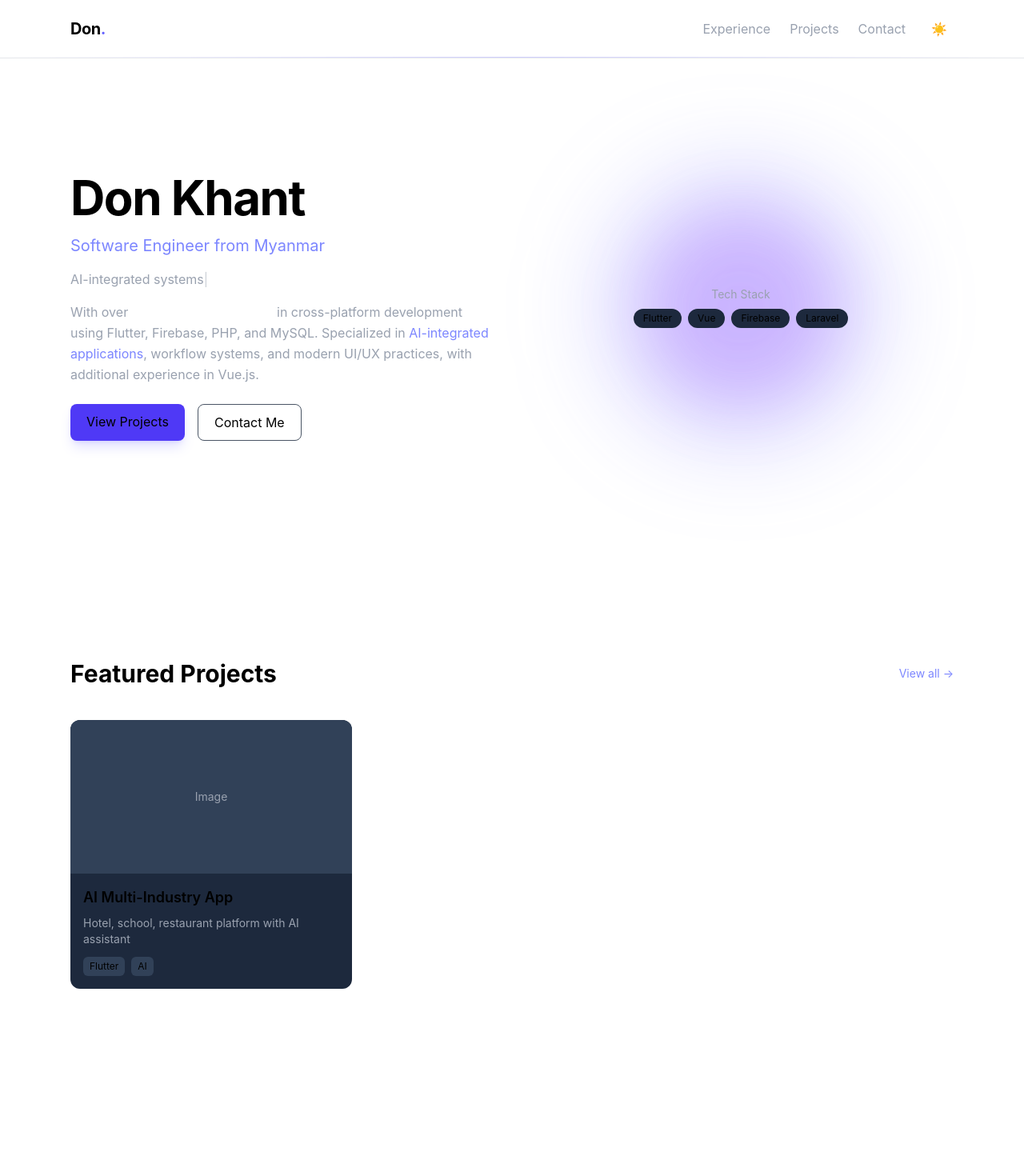
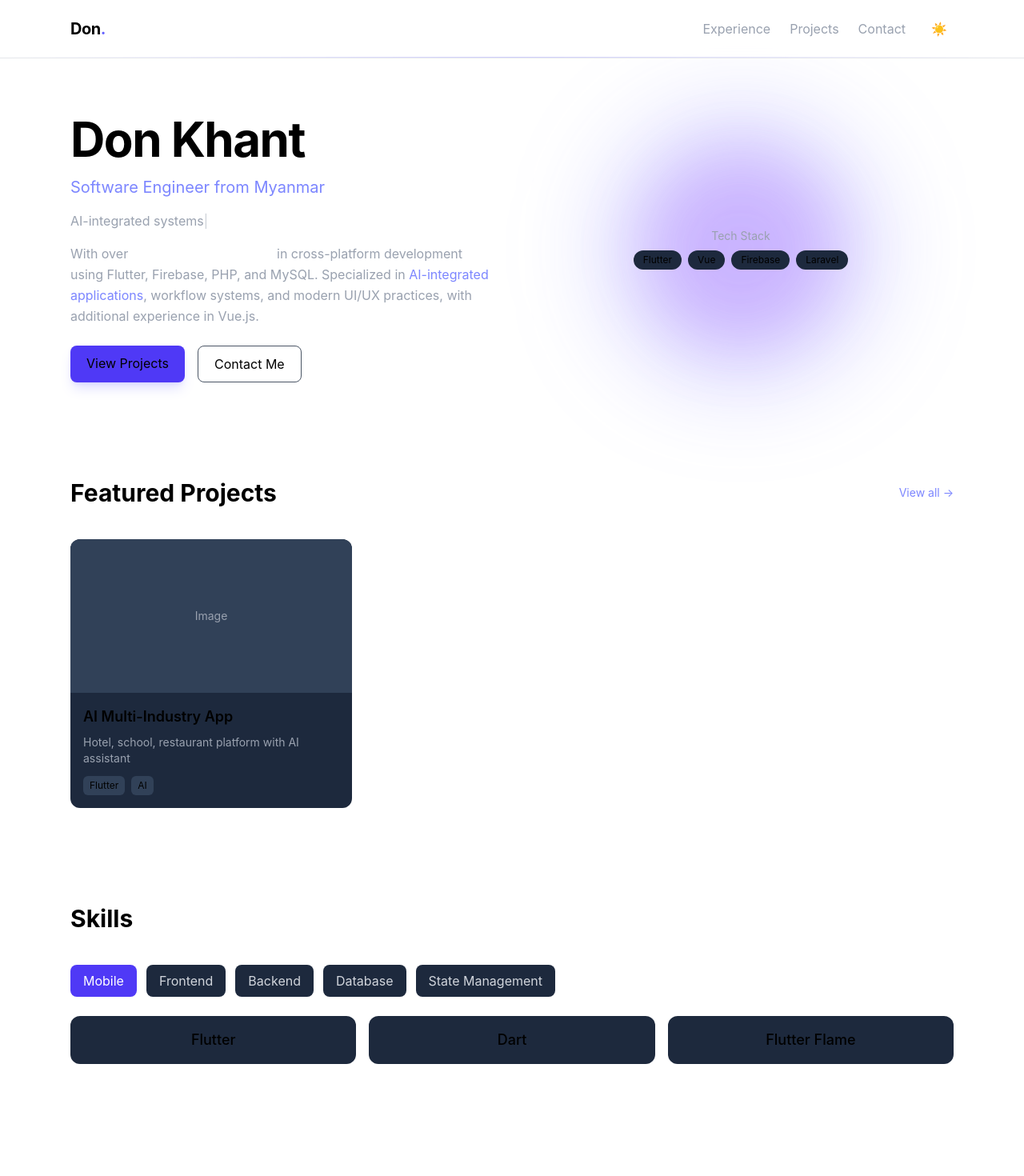
Before and after one commit to donKhant-programmer/donkhant-portfolio, a Vue app: page / in a window 1280 px wide. Shown: the top 1470 px of the page at 80% size. After the commit the page ends 1410 px from the top, so only its background shows below. Built offline with nearby package versions, Linux system fonts and the light colour scheme.

Commit message:
adjust spacing

```diff
--- a/src/features/home/HeroSection.vue
+++ b/src/features/home/HeroSection.vue
@@ -1,5 +1,5 @@
 <template>
-  <section class="min-h-[80vh] flex items-center">
+  <section class="mt-20">
     <div class="grid md:grid-cols-2 gap-10 items-center w-full">
       <!-- LEFT -->
       <div>
--- a/src/features/home/SkillsSection.vue
+++ b/src/features/home/SkillsSection.vue
@@ -1,5 +1,5 @@
 <template>
-  <section class="py-30">
+  <section class="pb-20">
     <h2 class="text-3xl font-bold mb-10">Skills</h2>
 
     <SkillTabs :categories="skills" />
```
